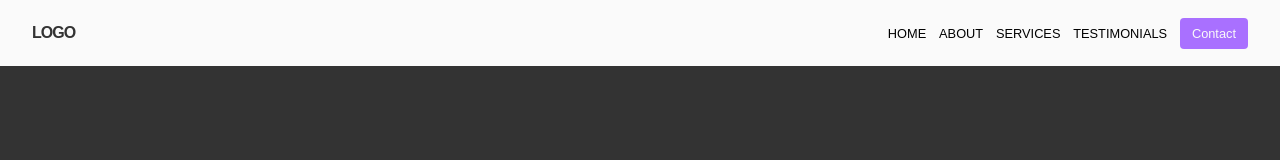
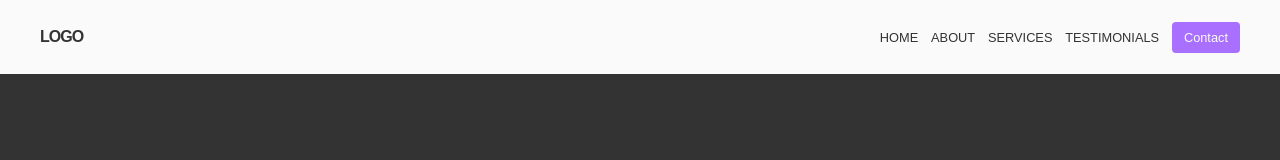
Before and after one commit to calebesg/desafios-CSS-Rocketseat, a plain HTML site: page header-menu-navigation/index.html in a window 1280 px wide. Drawn offline with Linux system fonts and the light colour scheme.

Commit message:
refactored header

```diff
--- a/header-menu-navigation/index.html
+++ b/header-menu-navigation/index.html
@@ -8,9 +8,9 @@
 </head>
 <body>
 	<header>
-		<div id="logo">LOGO</div>
+		<nav>
+			<a href="#" id="logo">LOGO</a>
 
-		<nav>
 			<ul>
 				<li><a href="">Home</a></li>
 				<li><a href="">About</a></li>
--- a/header-menu-navigation/styles.css
+++ b/header-menu-navigation/styles.css
@@ -1,3 +1,4 @@
+/*Global ================================*/
 :root {
 	--primary-color: #333;
 	--secondary-color: #A970FF;
@@ -16,18 +17,26 @@ body {
 	background: var(--primary-color);
 }
 
+/*Header ================================*/
 header {
-	display: flex;
-	justify-content: space-between;
-	align-items: center;
 	background: var(--inverted-primary-color);
-	padding: 24px 32px;
+	padding: 28px 40px;
+}
+
+a {
+	text-decoration: none;
+	color: var(--primary-color);
 }
 
 #logo {
 	font-weight: bold;
-	color: var(--primary-color);
 	letter-spacing: -1px;
+}
+
+nav {
+	display: flex;
+	justify-content: space-between;
+	align-items: center;
 }
 
 nav ul {
@@ -37,13 +46,11 @@ nav ul {
 }
 
 nav ul li a {
-	text-decoration: none;
-	color: black;
 	text-transform: uppercase;
 	font-size: 0.8rem;
 }
 
-nav ul li:last-child a{
+nav ul li:last-child a {
 	padding: 8px 12px;
 	color: var(--inverted-primary-color);
 	background: var(--secondary-color);
```
